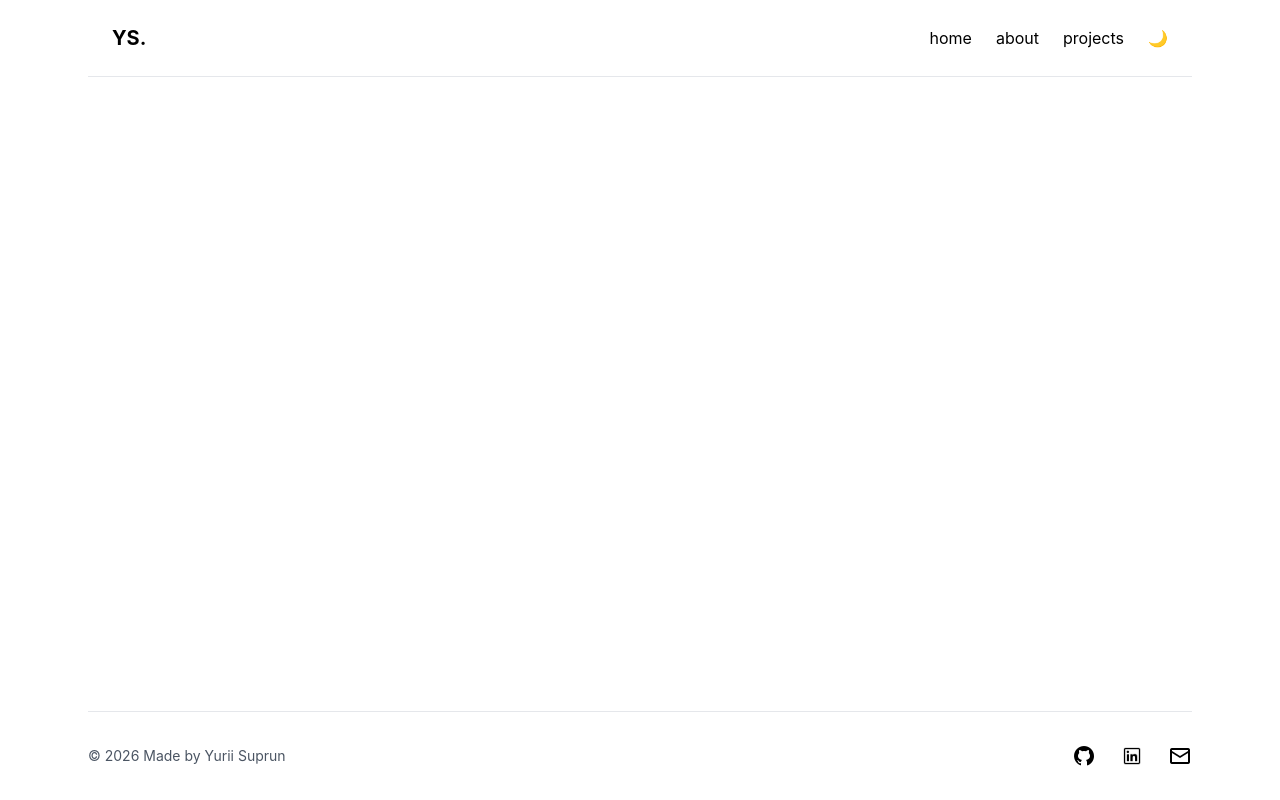
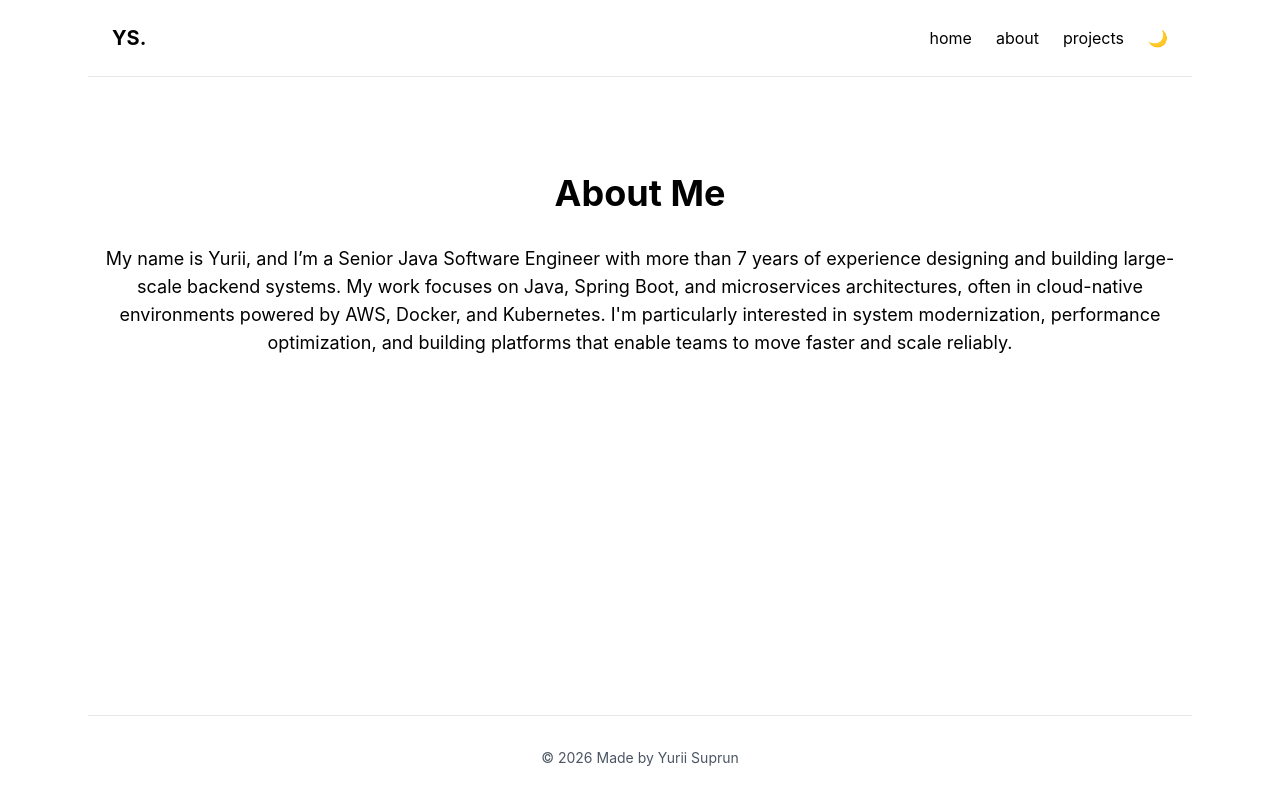
Before and after one commit to yuriisuprun/portfolio, a React (Create React App) app in the folder frontend/: page / in a window 1280 px wide. Both pictures are taken after a click on the button "about". Built offline with nearby package versions, Linux system fonts and the light colour scheme.

Commit message:
Add about component

```diff
--- a/frontend/src/App.js
+++ b/frontend/src/App.js
@@ -2,30 +2,23 @@ import { useState } from "react";
 import Navbar from "./components/Navbar";
 import Hero from "./components/Hero";
 import Projects from "./components/Projects";
+import About from "./components/About"; // ← import About
 import Footer from "./components/Footer";
 
 function App() {
-
     const [activeSection, setActiveSection] = useState("home");
 
     return (
         <div className="min-h-screen flex flex-col bg-white text-black dark:bg-gray-900 dark:text-white">
-
             <div className="max-w-6xl mx-auto px-6 w-full flex flex-col flex-grow">
-
                 <Navbar setActiveSection={setActiveSection} />
-
                 <main className="flex-grow">
-
                     {activeSection === "home" && <Hero />}
                     {activeSection === "projects" && <Projects />}
-
+                    {activeSection === "about" && <About />}
                 </main>
-
                 <Footer />
-
             </div>
-
         </div>
     );
 }
--- /dev/null
+++ b/frontend/src/components/About.js
@@ -0,0 +1,17 @@
+export default function About() {
+    return (
+        <section className="flex items-center justify-center gap-10 py-24 text-center">
+            <div>
+                <h2 className="text-4xl font-bold mb-8">About Me</h2>
+                <p className="text-lg">
+                    My name is Yurii, and I’m a Senior Java Software Engineer with more than 7 years of
+                    experience designing and building large-scale backend systems. My work focuses on Java,
+                    Spring Boot, and microservices architectures, often in cloud-native environments powered
+                    by AWS, Docker, and Kubernetes. I'm particularly interested in system modernization,
+                    performance optimization, and building platforms that enable teams to move faster and
+                    scale reliably.
+                </p>
+            </div>
+        </section>
+    );
+}
--- a/frontend/src/components/Footer.js
+++ b/frontend/src/components/Footer.js
@@ -1,51 +1,38 @@
 export default function Footer() {
-
     const year = new Date().getFullYear();
 
     return (
-
         <footer className="border-t py-8">
-
-            <div className="flex flex-col md:flex-row justify-between items-center gap-4 text-sm text-gray-600 dark:text-gray-400">
-
+            {/* Center the text */}
+            <div className="flex flex-col items-center gap-4 text-sm text-gray-600 dark:text-gray-400">
                 <p>© {year} Made by Yurii Suprun</p>
 
-                <div className="flex items-center gap-6">
+                {/*<div className="flex items-center gap-6">*/}
+                {/*    <a href="https://github.com/yuriisuprun"*/}
+                {/*       title="Github"*/}
+                {/*       target="_blank"*/}
+                {/*       rel="noreferrer"*/}
+                {/*       className="hover:scale-110 transition">*/}
+                {/*        <img src="/icons/github.png" alt="GitHub" className="w-6 h-6"/>*/}
+                {/*    </a>*/}
 
-                    <a href="https://github.com/yuriisuprun"
-                       title="Github"
-                       target="_blank"
-                       rel="noreferrer"
-                       className="hover:scale-110 transition">
-                        <img
-                            src="/icons/github.png"
-                            alt="GitHub"
-                            className="w-6 h-6"/></a>
+                {/*    <a href="https://www.linkedin.com/in/yurii-suprun/"*/}
+                {/*       title="Linkedin"*/}
+                {/*       target="_blank"*/}
+                {/*       rel="noreferrer"*/}
+                {/*       className="hover:scale-110 transition">*/}
+                {/*        <img src="/icons/linkedin.png" alt="LinkedIn" className="w-6 h-6"/>*/}
+                {/*    </a>*/}
 
-                    <a href="https://www.linkedin.com/in/yurii-suprun/"
-                       title="Linkedin"
-                       target="_blank"
-                       rel="noreferrer"
-                       className="hover:scale-110 transition">
-                        <img src="/icons/linkedin.png"
-                             alt="LinkedIn"
-                             className="w-6 h-6"/></a>
-
-                    <a href="mailto:iursuprun@gmail.com"
-                       title="Email"
-                       target="_blank"
-                       rel="noreferrer"
-                       className="hover:scale-110 transition">
-                        <img src="/icons/email.png"
-                             alt="Email"
-                             className="w-6 h-6"/></a>
-
-                </div>
-
+                {/*    <a href="mailto:iursuprun@gmail.com"*/}
+                {/*       title="Email"*/}
+                {/*       target="_blank"*/}
+                {/*       rel="noreferrer"*/}
+                {/*       className="hover:scale-110 transition">*/}
+                {/*        <img src="/icons/email.png" alt="Email" className="w-6 h-6"/>*/}
+                {/*    </a>*/}
+                {/*</div>*/}
             </div>
-
         </footer>
-
     );
-
 }
```
Also changed, not shown: frontend/src/components/Navbar.js (+1 -9 lines).
